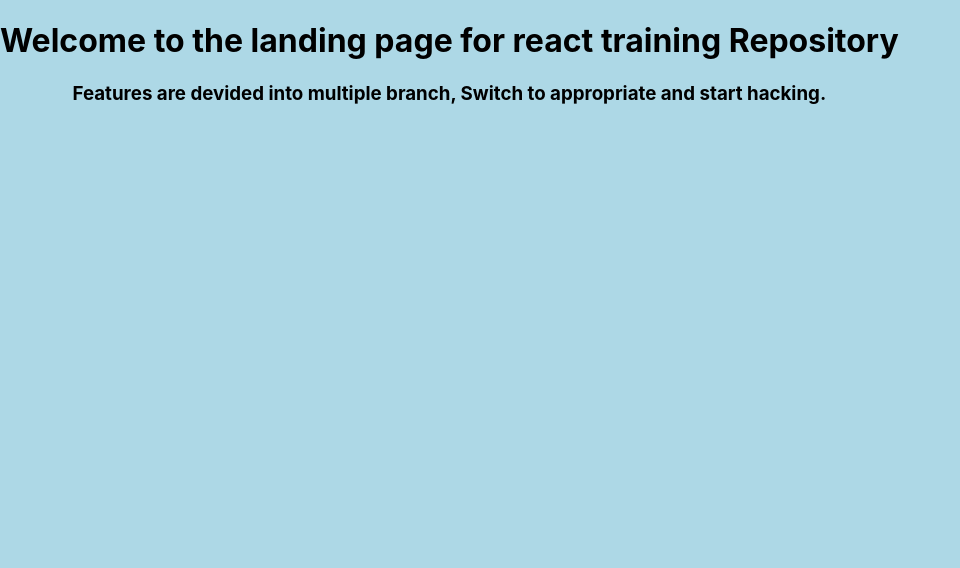
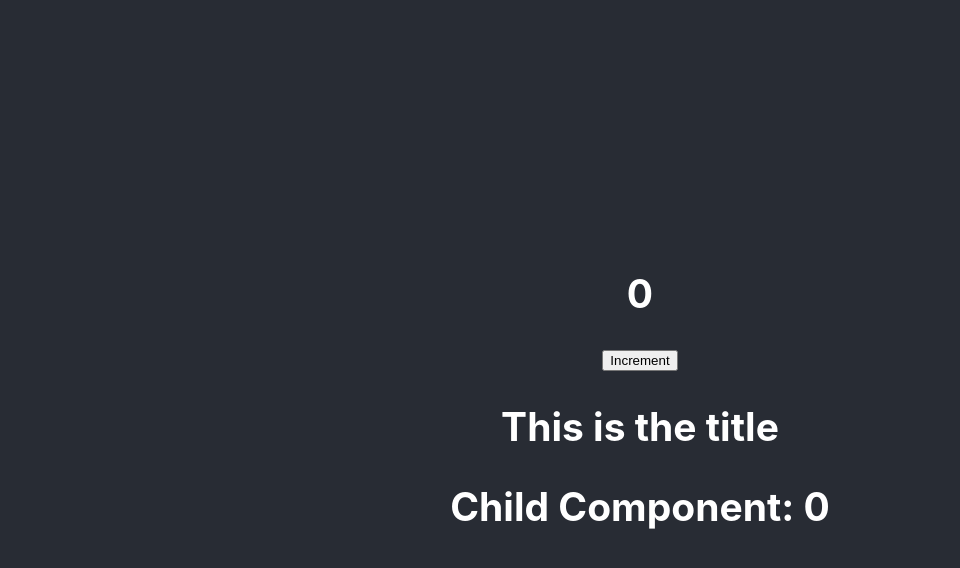
Before and after one commit to RAHULRAJSONU/react-examples, a React (Create React App) app: page / in a window 1280 px wide. Shown: the top 568 px of the page, without its empty margins (0-960 px from the left). Built offline with nearby package versions, Linux system fonts and the light colour scheme; no server answers.

Commit message:
useCallback example added

```diff
--- /dev/null
+++ b/src/App.css
@@ -0,0 +1,22 @@
+.App {
+  text-align: center;
+}
+
+.App-logo {
+  height: 40vmin;
+}
+
+.App-header {
+  background-color: #282c34;
+  min-height: 100vh;
+  display: flex;
+  flex-direction: column;
+  align-items: center;
+  justify-content: center;
+  font-size: calc(10px + 2vmin);
+  color: white;
+}
+
+.App-link {
+  color: #09d3ac;
+}
--- a/src/App.js
+++ b/src/App.js
@@ -1,11 +1,27 @@
-import React from 'react';
+import React, { useState, useEffect,useCallback } from 'react';
+import './App.css';
+import ChildComponent from './components/ChildComponent';
 
 const App = props => {
-    return(
-        <>
-            <h1>Welcome to the landing page for react training Repository</h1>
-            <h3>Features are devided into multiple branch, Switch to appropriate and start hacking.</h3>
-        </>
+    const [count, setCount] = useState(0);
+    const fetchData = useCallback((type) =>{
+        return fetch(`https://jsonplaceholder.typicode.com/${type}`)
+        .then(response => response.json())
+        .then(json => console.log(json));
+    },[]);
+
+    useEffect(() => {
+        fetchData("todos");
+    }, [fetchData]);
+
+    return (
+        <div className="App">
+            <header className="App-header">
+                <h2>{count}</h2>
+                <button onClick={() => setCount(count + 1)}>Increment</button>
+                <ChildComponent title="This is the title" fetchData={fetchData} />
+            </header>
+        </div>
     )
 }
 
--- /dev/null
+++ b/src/components/ChildComponent.js
@@ -0,0 +1,19 @@
+import React, {useEffect} from 'react';
+
+let count = 0;
+const ChildComponent=(props)=>{
+    useEffect(()=>{
+        count++;
+    });
+    useEffect(() => {
+        props.fetchData("users");
+    }, [props]);
+    return (
+        <div>
+            <h2>{props.title}</h2>
+            <h2>Child Component: {count}</h2>
+        </div>
+    )
+};
+
+export default React.memo(ChildComponent);
--- a/src/index.css
+++ b/src/index.css
@@ -1,9 +1,5 @@
 body {
   margin: 0;
-  text-align: center;
-  display: flex;
-  align-content: flex-start;
-  background-color: lightblue;
   font-family: -apple-system, BlinkMacSystemFont, 'Segoe UI', 'Roboto', 'Oxygen',
     'Ubuntu', 'Cantarell', 'Fira Sans', 'Droid Sans', 'Helvetica Neue',
     sans-serif;
```
